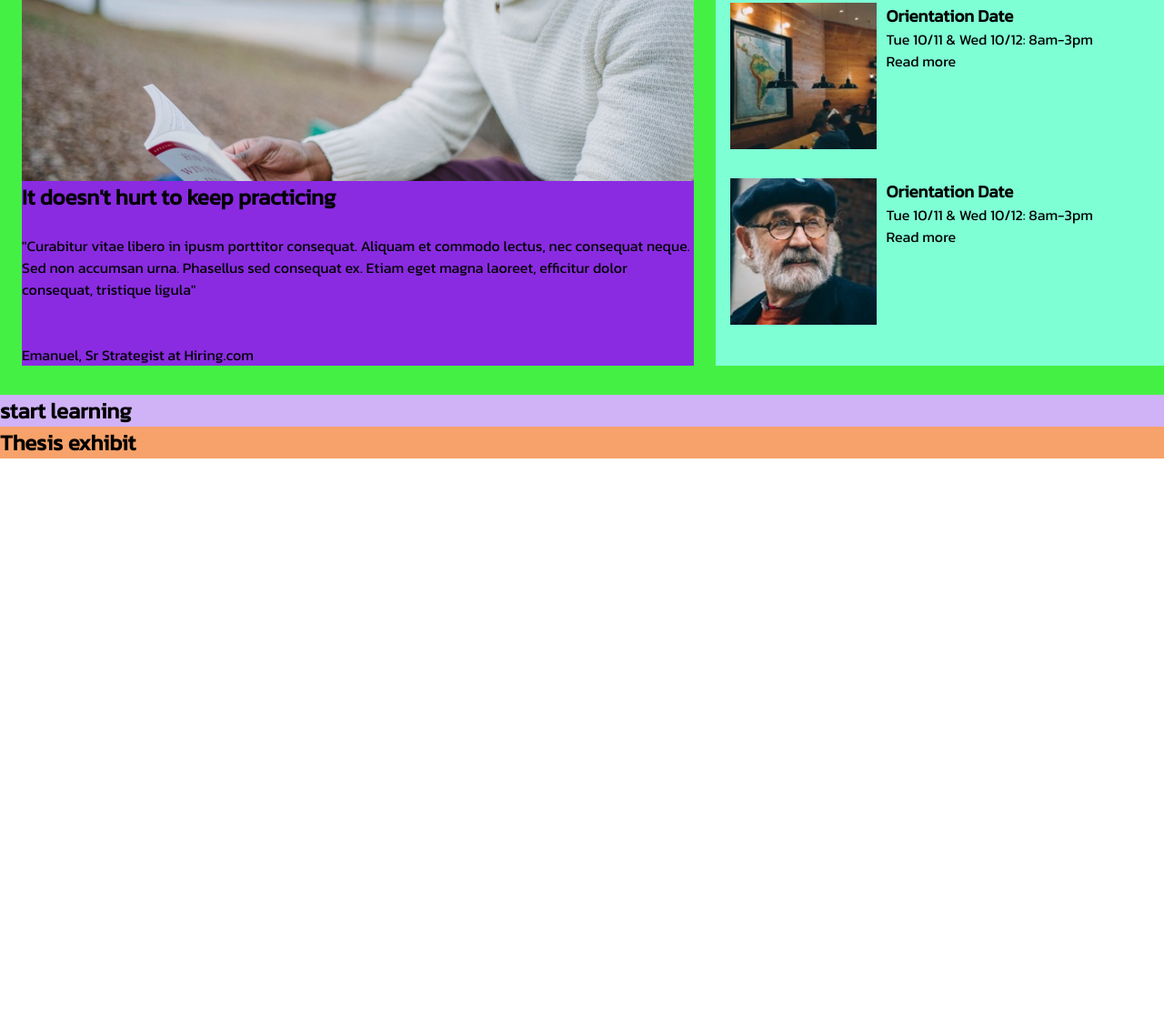
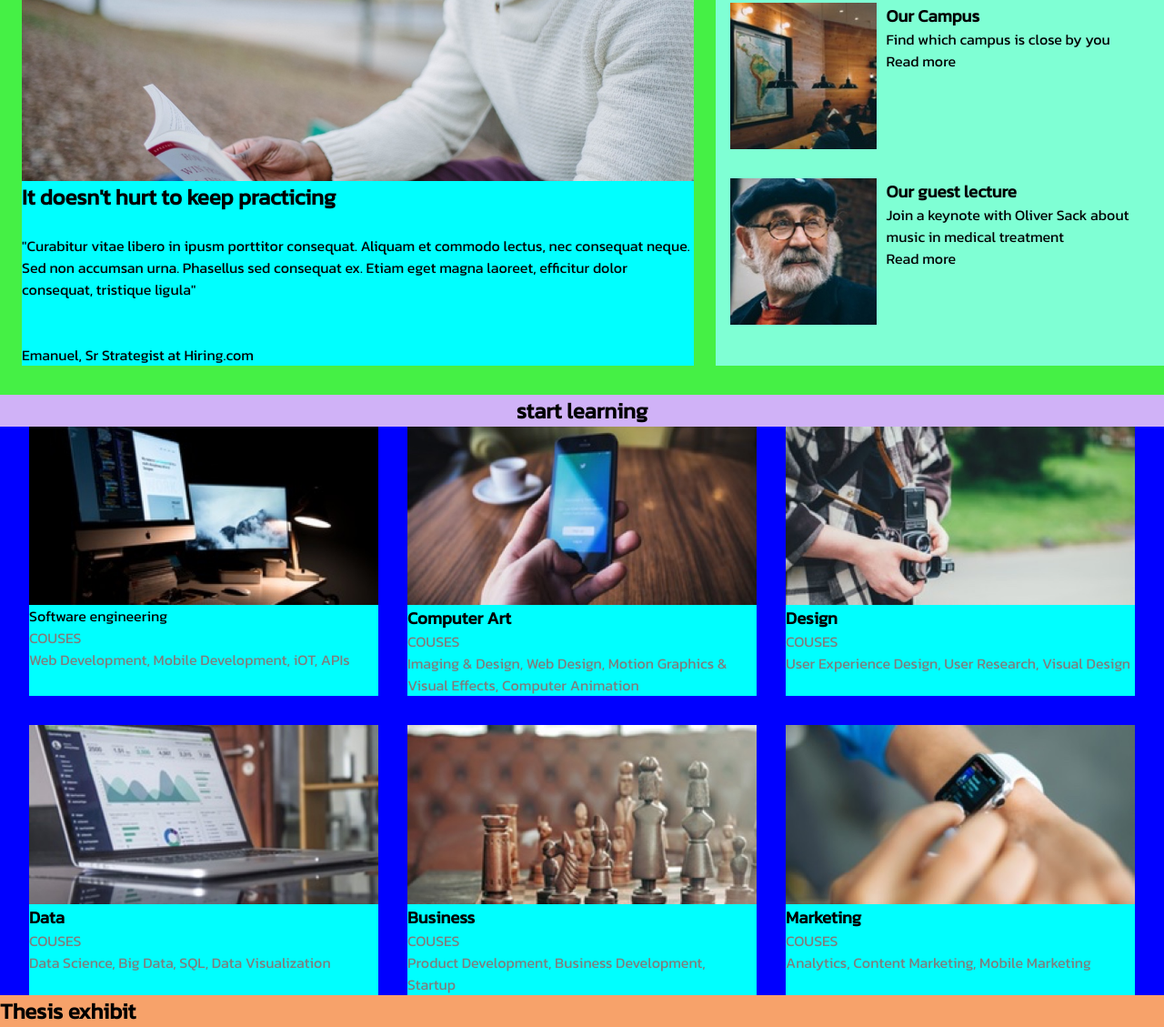
Before and after one commit to ThanunSugu/28-nun-colmar, a plain HTML site: page index.html in a window 1280 px wide. Shown: the part 919-2048 px from the top of the page at 91% size. Before the commit the page ends 1423 px from the top, so only its background shows below. Drawn offline with Linux system fonts and the light colour scheme.

Commit message:
create section 3 flexbox and align cente

```diff
--- a/index.html
+++ b/index.html
@@ -52,7 +52,7 @@
             <div class="left-section-practicing">
 
                 <img src="/asset/capstone_colmar_assets/images/information-main.jpg" class="img-60"/>
-                <div style="background-color: blueviolet; width: 100%;">
+                <div>
                     <h2>It doesn't hurt to keep practicing</h2>
                     <br>
                     <p>"Curabitur vitae libero in ipusm porttitor consequat. Aliquam et commodo lectus, nec consequat neque. Sed non accumsan urna. Phasellus sed consequat ex. Etiam eget magna laoreet, efficitur dolor consequat, tristique ligula"</p>
@@ -80,16 +80,16 @@
                     <img src="/asset/capstone_colmar_assets/images/information-campus.jpg" class="img-30"/>
 
                     <div>
-                        <h3>Orientation Date</h3>
-                        <p>Tue 10/11 & Wed 10/12: 8am-3pm</p>
+                        <h3>Our Campus</h3>
+                        <p>Find which campus is close by you</p>
                         <p>Read more</p>
                     </div>
                 </div>
                 <div class="right-practicing-text-c">
                     <img src="/asset/capstone_colmar_assets/images/information-guest-lecture.jpg" class="img-30"/>
                     <div>
-                        <h3>Orientation Date</h3>
-                        <p>Tue 10/11 & Wed 10/12: 8am-3pm</p>
+                        <h3>Our guest lecture</h3>
+                        <p>Join a keynote with Oliver Sack about music in medical treatment</p>
                         <p>Read more</p>
                     </div>
 
@@ -99,13 +99,70 @@
         </section>
 
 
+<!-- section start -->
+
+        <section class="section-start">
+            <h2 class="align-start">start learning</h2>
+            <!-- 1 -->
+            <div class="img-section-start">
+                <div class="img-section-detail">
+                    <img src="/asset/capstone_colmar_assets/images/course-software.jpg" alt="" />
+
+                    <div class="text-section-detail"
+                        <h3>Software engineering</h3>
+                        <p class="upper-text">COUSES</p>
+                        <p class="normal-text">Web Development, Mobile Development, iOT, APIs</p>
+                    </div>
+                </div>
+                <!-- 2 -->
+                <div class="img-section-detail">
+                    <img src="/asset/capstone_colmar_assets/images/course-computer-art.jpg" alt="" />
+
+                    <div class="text-section-detail">
+                        <h3>Computer Art</h3>
+                        <p class="upper-text">COUSES</p>
+                        <p class="normal-text">Imaging & Design, Web Design, Motion Graphics & Visual Effects, Computer Animation</p>
+                    </div>
+                </div>
+                <!-- 3 -->
+                <div class="img-section-detail">
+                    <img src="/asset/capstone_colmar_assets/images/course-design.jpg" alt="">
+                    <div class="text-section-detail">
+                        <h3>Design</h3>
+                        <p class="upper-text">COUSES</p>
+                        <p class="normal-text">User Experience Design, User Research, Visual Design</p>
+                    </div>
+                </div>
+                <!-- 4 -->
+                <div class="img-section-detail">
+                    <img src="/asset/capstone_colmar_assets/images/course-data.jpg" alt="">
+                    <div class="text-section-detail">
+                        <h3>Data</h3>
+                        <p class="upper-text">COUSES</p>
+                        <p class="normal-text">Data Science, Big Data, SQL, Data Visualization</p>
+                    </div>
+                </div>
+                <!-- 5 -->
+                <div class="img-section-detail">
+                    <img src="/asset/capstone_colmar_assets/images/course-business.jpg" alt="">
+                    <div class="text-section-detail">
+                        <h3>Business</h3>
+                        <p class="upper-text">COUSES</p>
+                        <p class="normal-text">Product Development, Business Development, Startup</p>
+                    </div>
+                </div>
+                <!-- 6 -->
+                <div class="img-section-detail">
+                    <img src="/asset/capstone_colmar_assets/images/course-marketing.jpg" alt="">
+                    <div class="text-section-detail">
+                        <h3>Marketing</h3>
+                        <p class="upper-text">COUSES</p>
+                        <p class="normal-text">Analytics, Content Marketing, Mobile Marketing</p>
+                    </div>
+                </div>
+            </div>
 
 
-
-
-
-        <section class="section-start">
-            <h2>start learning</h2>
         </section>
 
         <section class="section-exhibit">
--- a/styles.css
+++ b/styles.css
@@ -213,13 +213,67 @@ strong{
     margin: 16px;
 }
 
-
+/* width: 100%; */
 
 /*section start*/
 
 .section-start{
     background-color: rgb(208, 178, 247);
+
 }
+
+
+.align-start{
+    text-align: center;
+
+}
+
+.img-section-start{
+    display: flex;
+    flex-direction: row;
+    gap: 32px;
+    flex-wrap: wrap;
+    text-justify: center;
+    background-color: blue;
+    /* flex: 0 0 33.333333%; */
+    justify-content: center;
+
+
+}
+
+
+.img-section-detail{
+
+    /* width: auto; */
+    /* height: auto; */
+    background-color: aqua;
+    display: flex;
+    flex-direction: column;
+    height: auto;
+    width: 30%;
+
+
+
+}
+
+.text-section-detail{
+
+}
+
+.upper-text{
+    color: rgb(126, 125, 125);
+}
+
+.normal-text{
+    color: rgb(126, 125, 125);
+}
+
+
+
+
+
+/*section exhibit*/
+
 .section-exhibit{
     background-color: rgb(247, 162, 106);
 }
```
